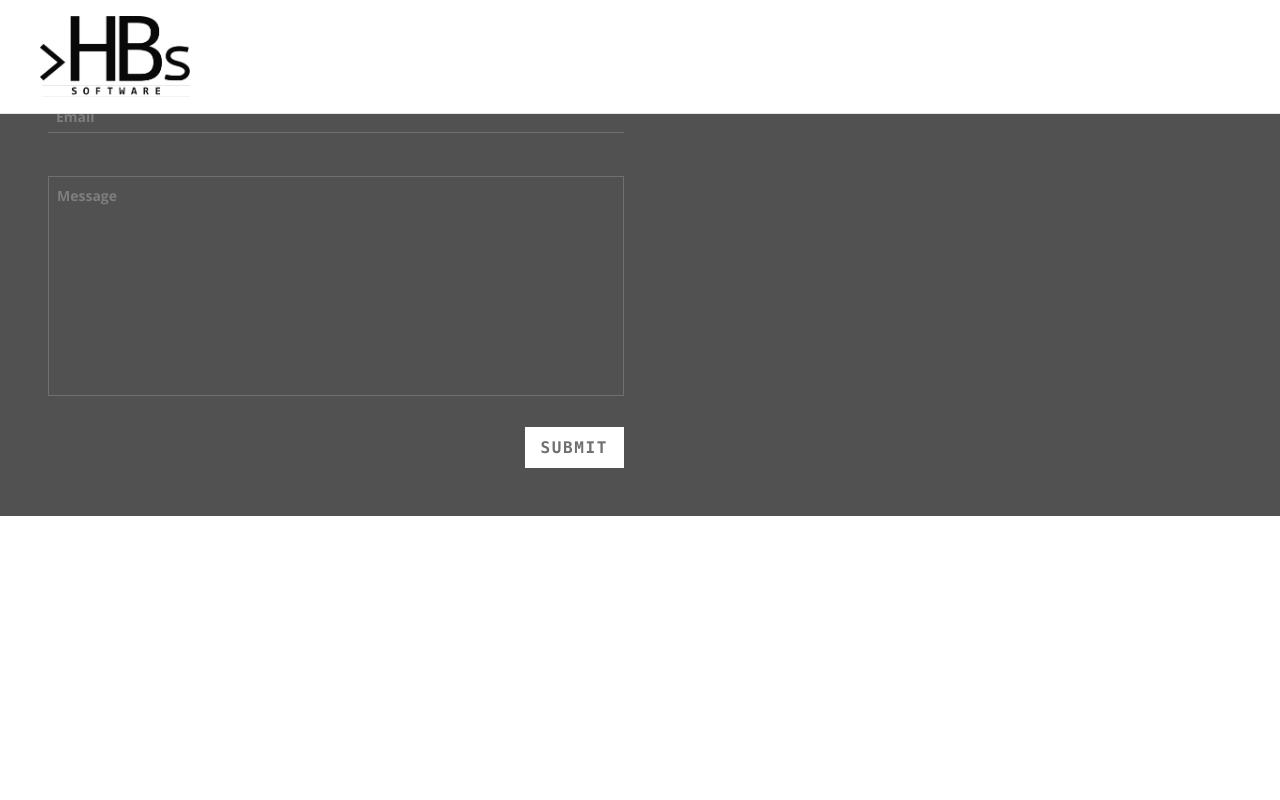
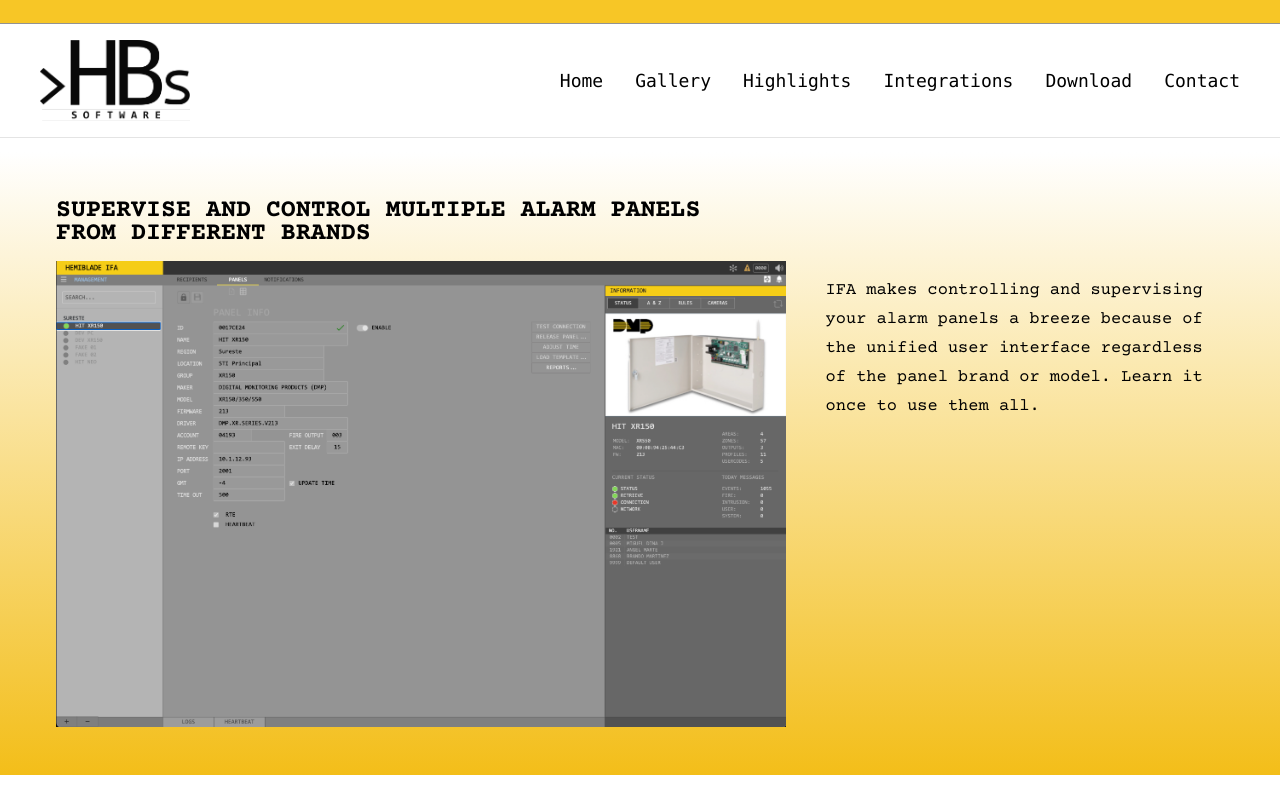
Before and after one commit to PichardoWilfred/HemibladeWebsite, a Vue app: page /ifa/highlights in a window 1280 px wide. Shown: the top 800 px of the page. Built offline with nearby package versions, Linux system fonts and the light colour scheme; a web font is replaced by a local one; what vue3-smooth-scroll would draw is missing.

Commit message:
SEO Implementations and proper nested routing.

```diff
--- a/index.html
+++ b/index.html
@@ -10,7 +10,20 @@
     <link href="https://fonts.googleapis.com/css2?family=Courier+Prime:ital,wght@0,400;0,700;1,700&family=Barlow+Condensed:wght@100;200;300;400;500;600;700&family=Barlow:ital,wght@0,100;0,200;0,300;0,400;0,500;0,600;0,700;0,800;1,100;1,200;1,300;1,400;1,500;1,600;1,700&family=Nunito:wght@200;300;400;500;600;700&family=Open+Sans:wght@300;400;500;600;700&family=PT+Sans:wght@400;700&display=swap" rel="stylesheet">
     <link rel="stylesheet" href="https://cdn.jsdelivr.net/npm/swiper@8/swiper-bundle.min.css">
     <script src="https://cdn.jsdelivr.net/npm/swiper@8/swiper-bundle.min.js"></script>
-  </head>
+    <meta name="description" content="We develop event-driven integration software tools that add the intelligence and communication needed to coordinate independent systems. Achieve security, reliability, and credibility with Hemiblade.">
+    <meta name="keywords" content="security, application development, programming, prestige, reliability, credibility">
+    <link rel="canonical" href="https://www.hemiblade.com/">
+    <meta property="og:title" content="Hemiblade - Event-Driven Integration Software Tools">
+    <meta property="og:description" content="Hemiblade offers cutting-edge software tools for security, application development, and programming. Trust in our solutions for prestige, reliability, and credibility. Explore more at www.hemiblade.com">
+    <meta property="og:image" content="https://www.example.com/facebook-preview-image.jpg">
+    <meta property="og:url" content="https://www.hemiblade.com/">
+    <meta property="og:type" content="website">
+    <meta property="og:site_name" content="Hemiblade">
+    <meta name="twitter:card" content="/favicon.ico">
+    <meta name="twitter:title" content="Hemiblade - Event-Driven Integration Software Tools">
+    <meta name="twitter:description" content="We develop software tools for security, application development, and programming. Achieve prestige, reliability, and credibility with Hemiblade. Visit us at www.hemiblade.com">
+    <meta name="twitter:image" content="https://www.example.com/twitter-preview-image.jpg">
+      </head>
   <body>
     <div id="app"></div>
     <script type="module" src="/src/main.js"></script>
--- a/src/App.vue
+++ b/src/App.vue
@@ -8,7 +8,7 @@
 </script>
 
 <template>
-  <Navbar @set-height="(payload) => { marginTop = route.path === '/ifa' || route.path === '/highlights' ? (payload+24):payload }" />
+  <Navbar @set-height="(payload) => { marginTop = route.path === '/ifa' || route.path === '/ifa/highlights' ? (payload+24):payload }" />
   <RouterView :style="{ marginTop }"/>
   <Footer_ id="contact"/>
 </template>
--- a/src/components/Navbar.vue
+++ b/src/components/Navbar.vue
@@ -138,7 +138,7 @@
 
         if (['/'].includes(route.path)) {
             website_section = 'home';
-        }else if (['/highlights','/ifa'].includes(route.path)) {
+        }else if (['/ifa/highlights','/ifa'].includes(route.path)) {
             website_section = 'ifa';
         }else {
             website_section = 'none';
@@ -163,7 +163,7 @@
         await router.push(address);
         return;
     }
-    if (route.path === '/highlights') {
+    if (route.path === '/ifa/highlights') {
         await router.push('/ifa')
     }
     // else if ( window.matchMedia('(max-width: 1025px)').matches ){ }
--- a/src/router/index.js
+++ b/src/router/index.js
@@ -23,7 +23,7 @@
       component: Ifa,
     },
     {
-      path: '/highlights',
+      path: '/ifa/highlights',
       name: 'highlights',
       component: Highlights,
     },
--- a/src/views/ifa/sections/Highlights.vue
+++ b/src/views/ifa/sections/Highlights.vue
@@ -14,7 +14,7 @@
                     </ul>
                 </div>
                 <router-link
-                to="/highlights"
+                to="/ifa/highlights"
                 class="learn-more-btn group flex flex-shrink-0 items-center justify-center uppercase font-bold font-consolas hover:text-default text-gray-8 bg-gray-3 hover:bg-yellow-3 active:bg-yellow-3 mt-8 lg:mt-14 px-4 py-4 lg:py-1 w-full lg:w-max transition-all">
                     <span class="flex break-normal text-lg font-medium">Learn more</span>
                     <arrow_square class="group-hover:translate-x-2 flex-shrink-0 ml-2 transition-all" :width="12" />
--- a/src/views/ifa/sections/Perks.vue
+++ b/src/views/ifa/sections/Perks.vue
@@ -1,6 +1,6 @@
 <template>
     <div class="flex flex-wrap justify-center px-7 sm:px-20 pt-14 lg:pt-24 pb-10 lg:pb-20">
-        <router-link to="/highlights" tag="div" v-for="(card, index) of cards" :key="index"
+        <router-link to="/ifa/highlights" tag="div" v-for="(card, index) of cards" :key="index"
         class="perk border-2 border-gray-3 hover:border-white w-full lg:w-[260px] overflow-auto mb-7 sm:ml-7 cursor-pointer transition-all">
             <div class="flex justify-center border-b-2 border-gray-3 py-4">
                 <component :is="card.icon" />
--- a/src/views/ifa/sections/Portrait.vue
+++ b/src/views/ifa/sections/Portrait.vue
@@ -35,7 +35,6 @@
 
 </template>
 <script setup>
-
 import { onMounted } from 'vue';
 onMounted(() => { window.scrollTo(0, 0) })
 </script>
```
